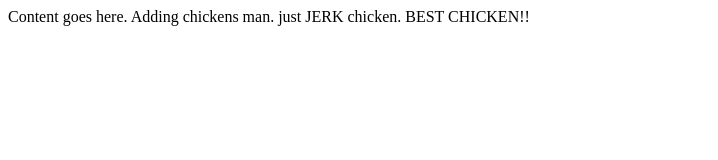
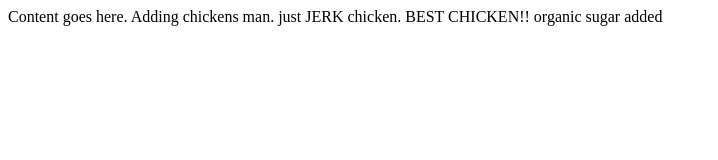
Before and after one commit to jgutrrez/jgutierrez-repo.com, a plain HTML site: page index.htm in a window 1280 px wide. Shown: the whole page, without its empty margins (0-718 px from the left). Drawn offline with Linux system fonts and the light colour scheme.

Commit message:
Update index.htm

```diff
--- a/index.htm
+++ b/index.htm
@@ -9,6 +9,7 @@
 <body>
 
  Content goes here. Adding chickens man. just JERK chicken. BEST CHICKEN!!
+	organic sugar added
 
 </body>
 </html>
```
